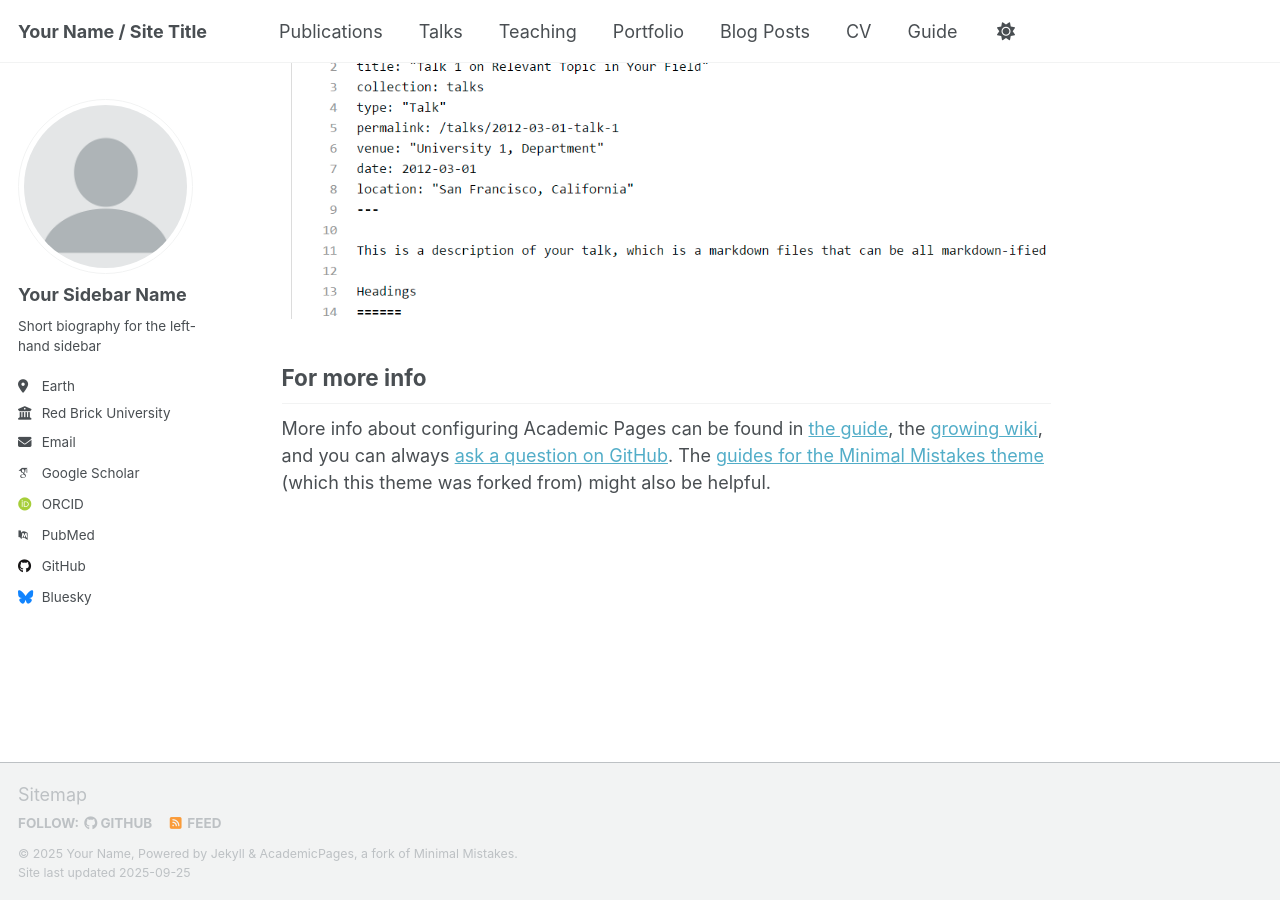
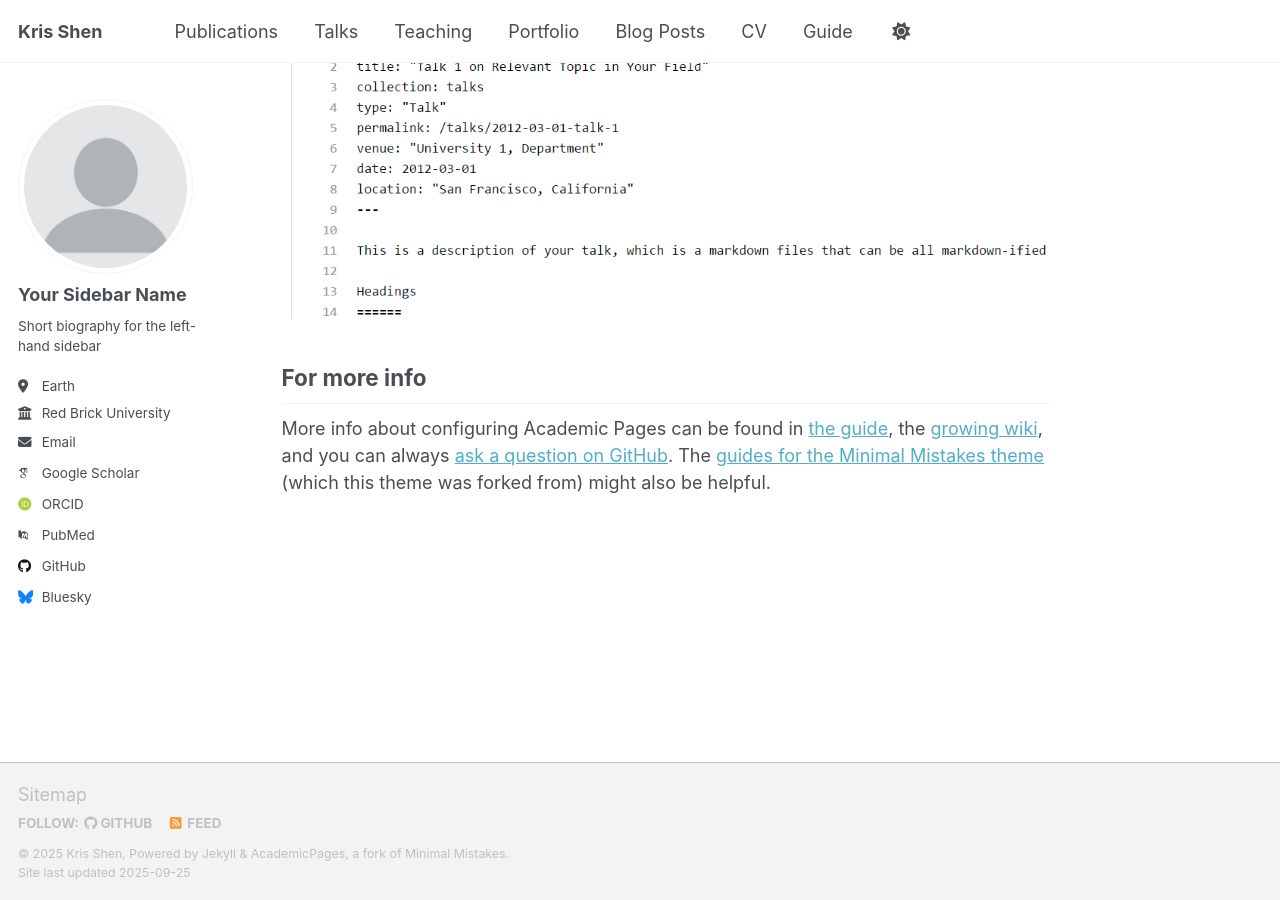
Before and after one commit to krisshen-finance/krisshen-finance.github.io, a Jekyll site: the page built from _pages/about.md, in a window 1280 px wide and 900 px high, scrolled down 2880 px. Built offline with Jekyll 4.4.1, drawn with Linux system fonts in a browser that asks for light colours; some web fonts are replaced; a script that is not in the unit is left out.

Commit message:
Update site name and URL to Kris Shen

```diff
--- a/_config.yml
+++ b/_config.yml
@@ -9,14 +9,14 @@
 # Basic Site Settings
 locale                   : "en-US"
 site_theme               : "default" # Currently available options are "default", "air"
-title                    : "Your Name / Site Title"
+title                    : "Kris Shen"
 title_separator          : "-"
-name                     : &name "Your Name"
-description              : &description "Your Name's academic portfolio"   # Update this with a general description of your site, this is the default if not overridden by a page
-url                      : https://academicpages.github.io # The base hostname & protocol for your site e.g. "https://[your GitHub username].github.io",
+name                     : &name "Kris Shen"
+description              : &description "Kris Shen's academic portfolio"   # Update this with a general description of your site, this is the default if not overridden by a page
+url                      : https://krisshen-finance.github.io # The base hostname & protocol for your site e.g. "https://[your GitHub username].github.io",
                                                            # or if you already have some other page hosted on Github then use "https://[your GitHub username].github.io/[Your Repo Name]"
 baseurl                  : "" # the subpath of your site, e.g. "/blog"
-repository               : "academicpages/academicpages.github.io"
+repository               : "krisshen-finance/krisshen-finance.github.io"
 
 # Site Author - The following control what appear as part of the author content on the side bar.
 #               If a field is blank the icon and link will not appear, otherwise it will be shown.
```
